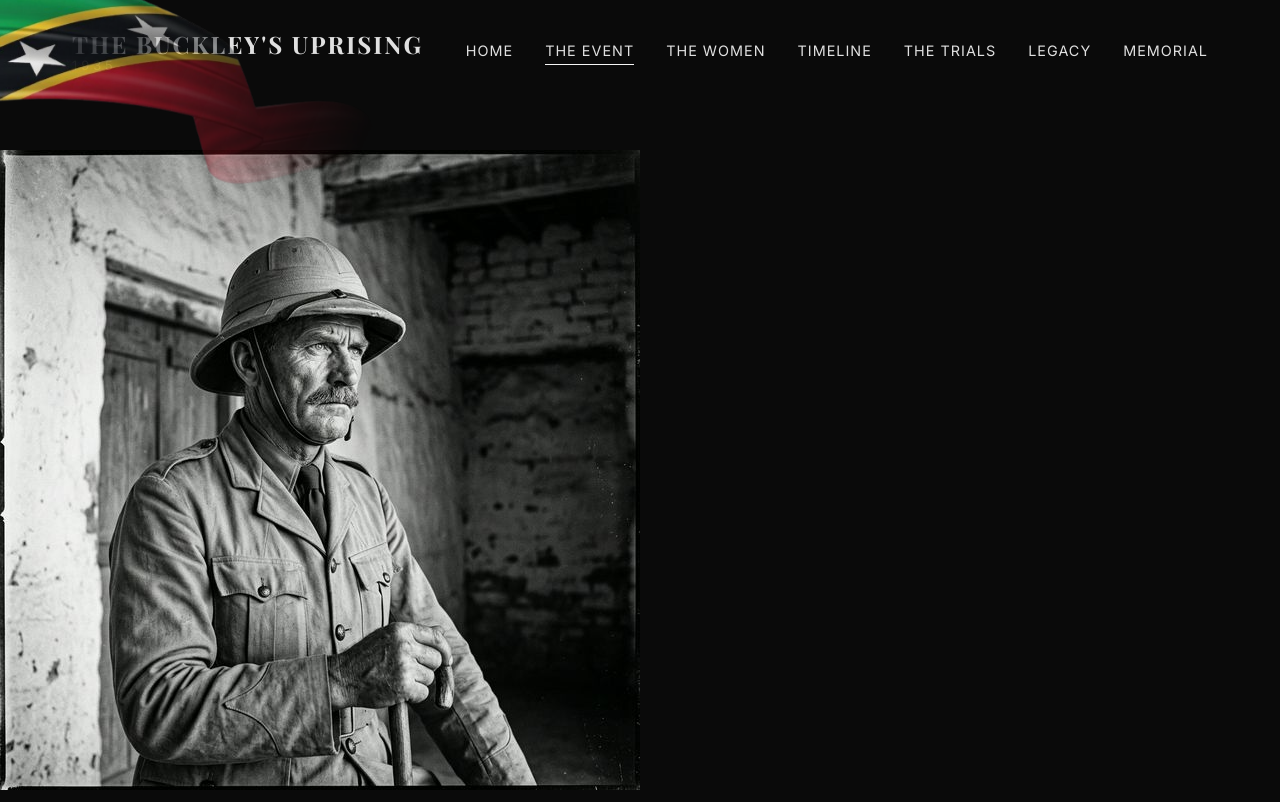
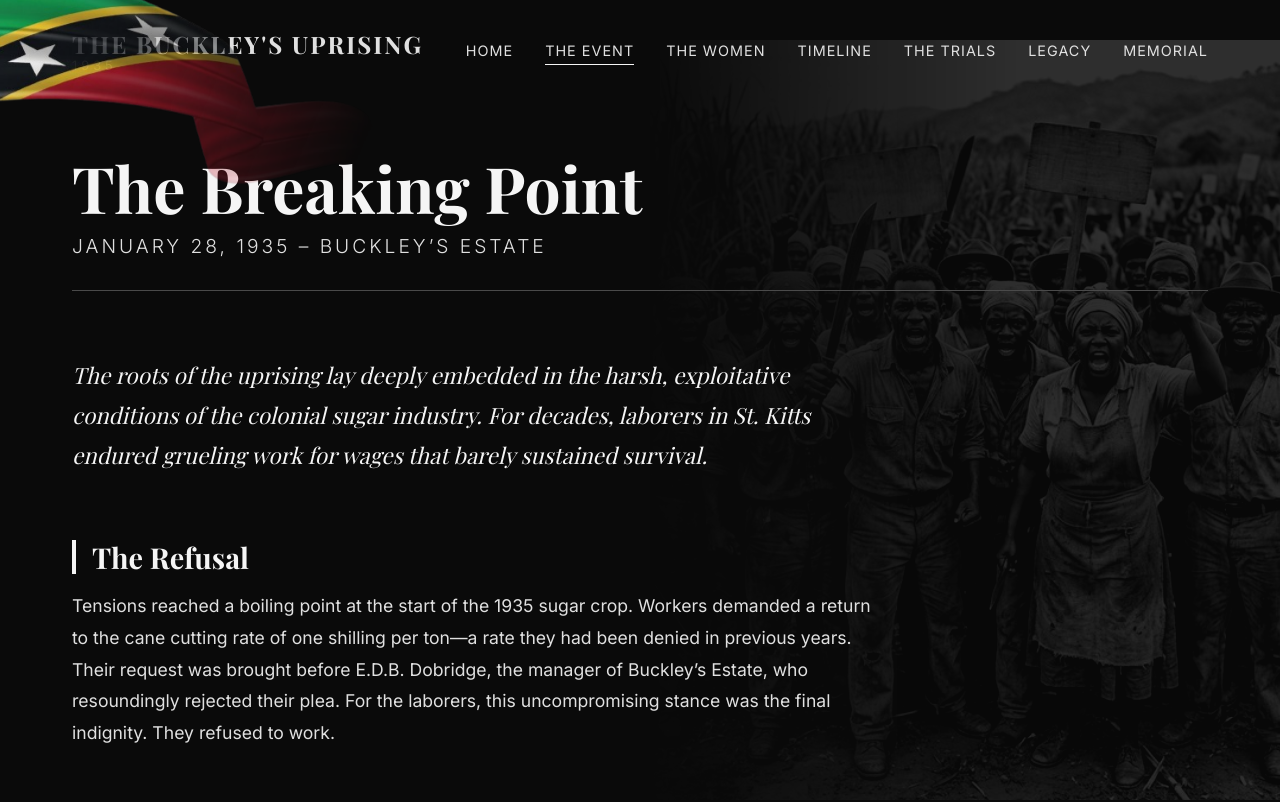
Before and after one commit to gregorybowrin/the-buckleys-uprising, a React (Vite) app: page /the-event in a window 1280 px wide. Shown: the top 802 px of the page. Built offline with nearby package versions, Linux system fonts and the light colour scheme; a web font is replaced by a local one.

Commit message:
feat: user-requested swap to striking workers on the event page

```diff
--- a/src/pages/TheEvent.tsx
+++ b/src/pages/TheEvent.tsx
@@ -9,9 +9,9 @@ const TheEvent: React.FC = () => {
     return (
         <main className="page-container" style={{ position: 'relative' }}>
             <img
-                src="/event_bg_manager.png"
-                alt="Colonial estate manager portrait"
-                className="event-bg-manager"
+                src="/event_bg_workers.png"
+                alt="Group of striking sugarcane workers in active protest"
+                className="event-bg-workers"
             />
             <div className="container" style={{ position: 'relative', zIndex: 1 }}>
                 <header className="page-header">
```
